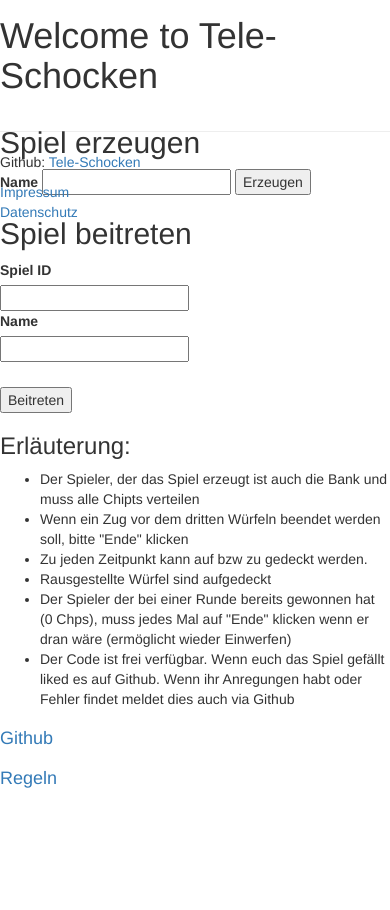
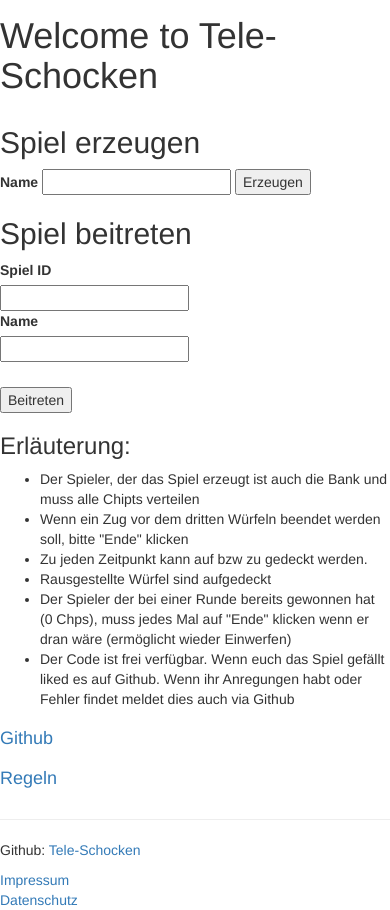
Before and after one commit to Skill3t/Tele-Schocken, a Flask app: page / in a window 390 px wide. Shown: the part 360-1270 px from the top of the page. Before the commit the page ends 1148 px from the top, so only its background shows below. Run offline with Flask 2, Linux system fonts and the light colour scheme; some libraries are stand-ins or nearby versions.

Commit message:
mobile adjustment

```diff
--- a/backend/app/templates/base.html
+++ b/backend/app/templates/base.html
@@ -7,7 +7,7 @@
 {% endblock %}
 {% block navbar %}
     <div class="row col-md-offset-1">
-      <div class="col-md-4">
+      <div class="col-md-12">
         <h3>Tele-Schocken Beta</h3>
       </div>
     </div>
@@ -29,18 +29,20 @@
 
 <footer>
   <div class="row">
-    <hr>
+    <div class="col-md-12">
+      <hr>
+    </div>
   </div>
   <div class="row col-md-offset-1">
-    <div class="col-md-3">
+    <div class="col-md-4">
       <p>Github: <a href="https://github.com/Skill3t/Tele-Schocken">
       Tele-Schocken</a></p>
     </div>
-    <div class="col-md-3">
+    <div class="col-md-4">
       <a href="{{ url_for('static',filename='impressum.html') }}"">
       Impressum</a>
     </div>
-    <div class="col-md-3">
+    <div class="col-md-4">
       <a href= "{{ url_for('static',filename='datenschutz.html') }}"">
       Datenschutz</a>
     </div>
--- a/backend/app/templates/index.html
+++ b/backend/app/templates/index.html
@@ -7,14 +7,14 @@
     <main>
         <div class="header-img"></div>
     </main>
-    <div class="row col-md-offset-1">
-      <div class="col-md-4">
+    <div class="row">
+      <div class="col-md-11 col-md-offset-1">
         <h1>Welcome to Tele-Schocken</h1>
       </div>
     </div>
 
-    <div class="row col-md-offset-1" style="height:5px;">
-        <div class="col-md-5">
+    <div class="row col-md-offset-1">
+        <div class="col-md-6">
           <div class="row">
             <div class="col-md-9">
               <h2>Spiel erzeugen</h2>
@@ -33,33 +33,33 @@
               <div class="row">
                 <div class="col-md-4">
                   <div class="row">
-                    <div class="col-md-5">
+                    <div class="col-md-12">
                       <label for="UUID">Spiel ID</label>
                     </div>
                   </div>
                   <div class="row">
-                    <div class="col-md-4">
+                    <div class="col-md-12">
                       <input  type="text" id="UUID" value="">
                     </div>
                   </div>
                 </div>
                 <div class="col-md-4">
                   <div class="row">
-                    <div class="col-md-4">
+                    <div class="col-md-12">
                       <label for="Name">Name</label>
                     </div>
                   </div>
                   <div class="row">
-                    <div class="col-md-4">
+                    <div class="col-md-12">
                       <input  type="text" id="Name" value="">
                     </div>
                   </div>
                 </div>
-                <div class="col-md-2">
+                <div class="col-md-4">
                   <div class="row" style="height:25px;">
                   </div>
                   <div class="row" >
-                    <div class="col-md-9">
+                    <div class="col-md-12">
                       <button onclick="joinGame()">Beitreten</button>
                     </div>
                   </div>
@@ -68,7 +68,7 @@
             </div>
           </div>
         </div>
-        <div class="col-md-4">
+        <div class="col-md-6">
           <div class="row">
             <div class="col-md-4">
               <h3>Erläuterung:</h3>
```
